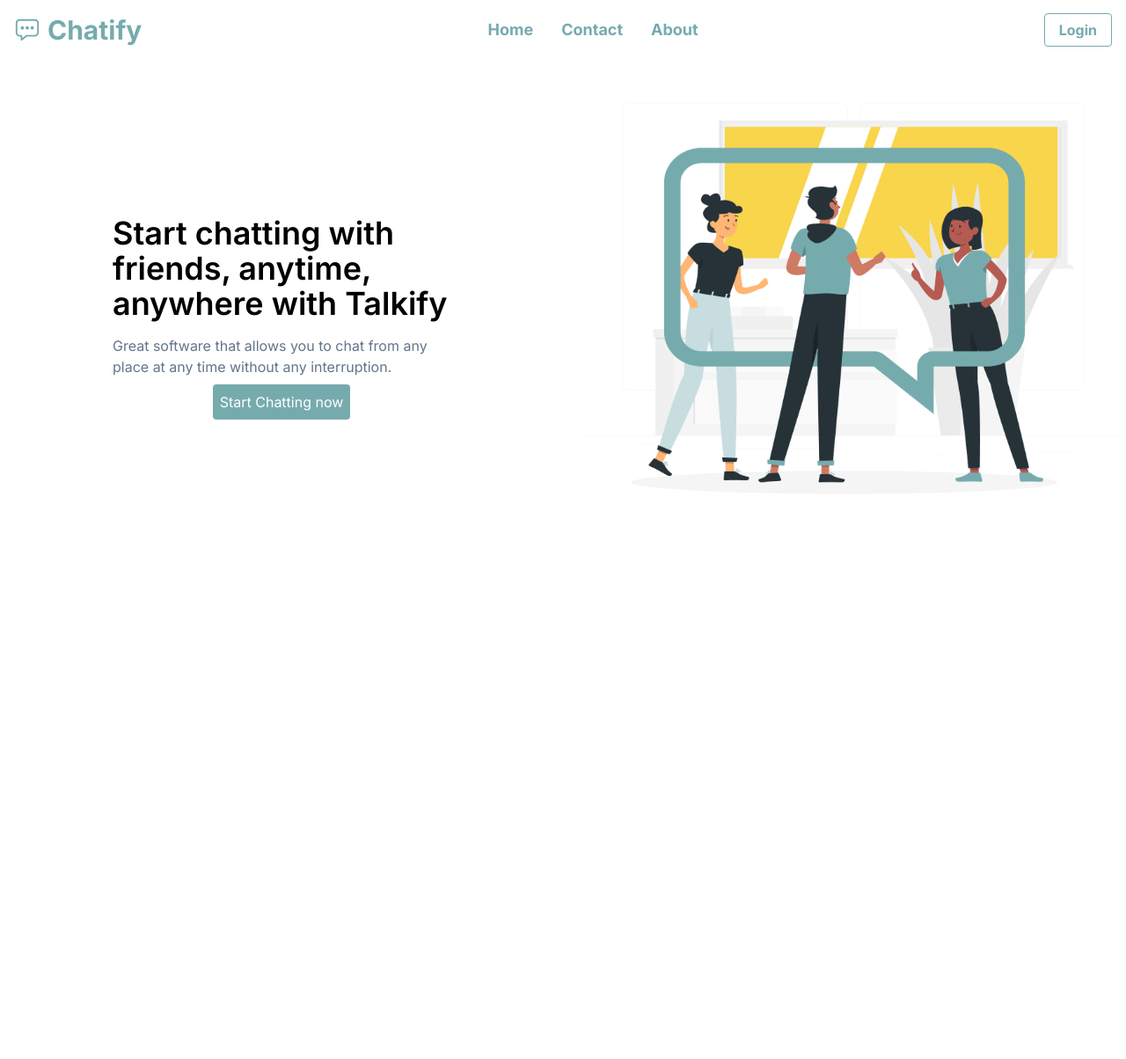
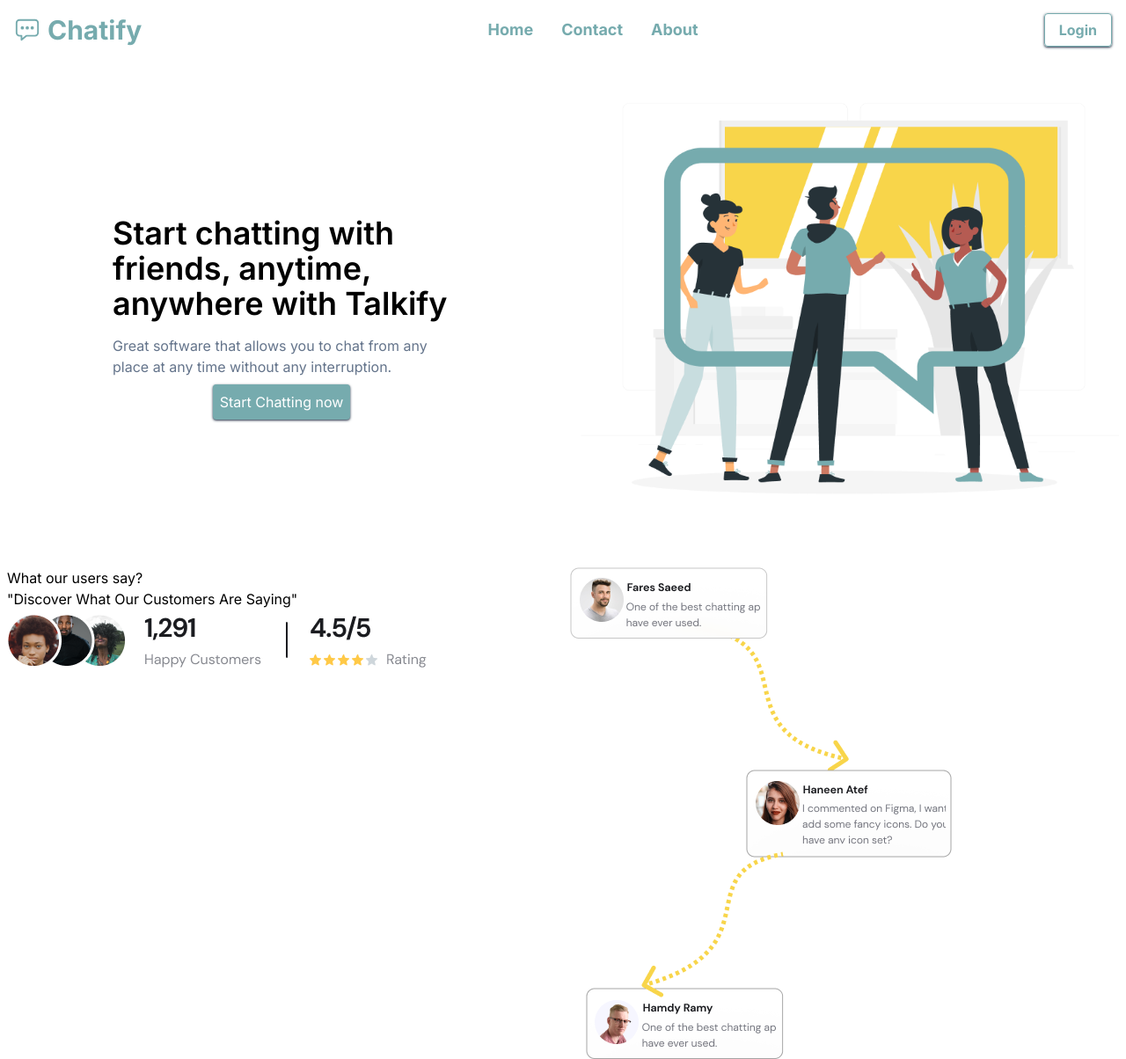
Before and after one commit to rami-mohamed2347/chatify-FE, a Next.js app: page /about in a window 1280 px wide. Shown: the whole page at 88% size. Before the commit the page ends 800 px from the top, so only its background shows below. Built offline with nearby package versions, Linux system fonts and the light colour scheme.

Commit message:
update code

```diff
--- a/app/about/page.tsx
+++ b/app/about/page.tsx
@@ -11,17 +11,17 @@ export default function LandingPage() {
   <ul className="flex justify-between items-center px-4">
     <li className="flex items-center text-3xl">
       <IoChatboxEllipsesOutline className="text-skyblue bg mr-2" />
-      <span className="text-skyblue font-bold ">Chatify</span>
+      <span className="text-skyblue font-bold">Chatify</span>
     </li>
     <li>
-      <ul className='flex space-x-8 text-lg font-bold text-skyblue'>
+      <ul className='sm:flex hidden space-x-8 text-lg font-bold text-skyblue'>
         <li className='cursor-pointer'>Home</li>
         <li className='cursor-pointer'>Contact</li>
         <li className='cursor-pointer'>About</li>
       </ul>
     </li>
     <li>
-      <Link href={'/'} className="border border-skyblue hover:bg-skyblue text-skyblue hover:text-white font-bold py-2 px-4 rounded">
+      <Link href={'/'} className="border border-skyblue shadow shadow-slate-700 hover:bg-skyblue text-skyblue hover:text-white font-bold py-2 px-4 rounded">
         Login
       </Link>
     </li>
@@ -32,12 +32,23 @@ export default function LandingPage() {
     <div className="flex flex-col  max-w-96 m-auto items-center rounded-md">
       <h1 className="py-4 text-4xl font-semibold">Start chatting with friends, anytime, anywhere with Talkify </h1>
     <p className='text-slate-500'>Great software that allows you to chat from any place at any time without any interruption.</p>
-    <Link className='text-white my-2 bg-skyblue hover:bg-cyan-900 p-2 rounded' href="/" >Start Chatting now</Link>
+    <Link className='text-white my-2 shadow shadow-slate-700 bg-skyblue hover:bg-cyan-900 p-2 rounded' href="/" >Start Chatting now</Link>
     </div>
     <div className=" rounded-md">
       <img src="/images/Group Chat-rafiki 1.png" alt="Chatify" />
     </div>
   </main>
+  <section className='grid grid-cols-1 md:grid-cols-2 px-2 gap-4 '>
+    <div>
+      <h2>What our users say?</h2>
+      <p>"Discover What Our Customers Are Saying"</p>
+      <img src="/images/text.png" alt="comments" />
+
+    </div>
+    <div>
+      <img src="/images/Group_36.png" alt="people-chatting" />
+    </div>
+  </section>
   </div>
     </>
 
```
Also changed, not shown: public/images/text.png (added).
